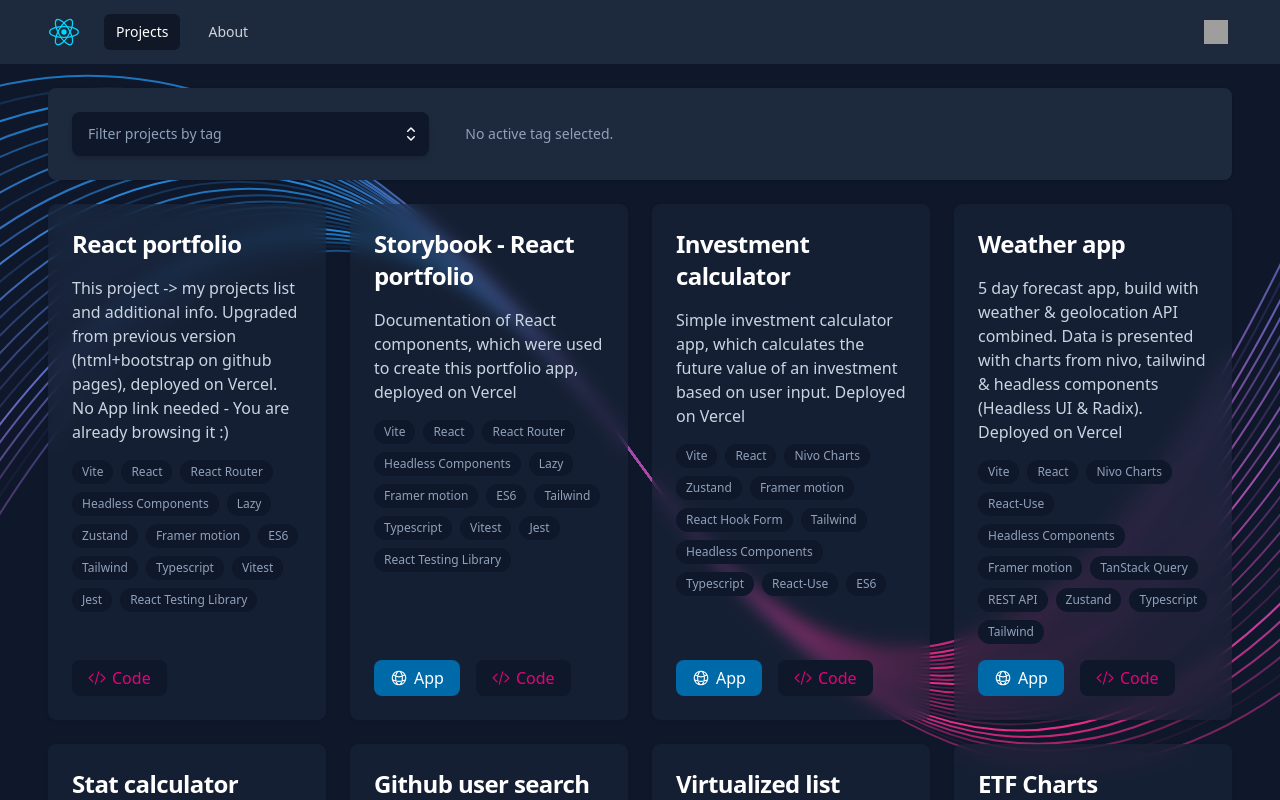
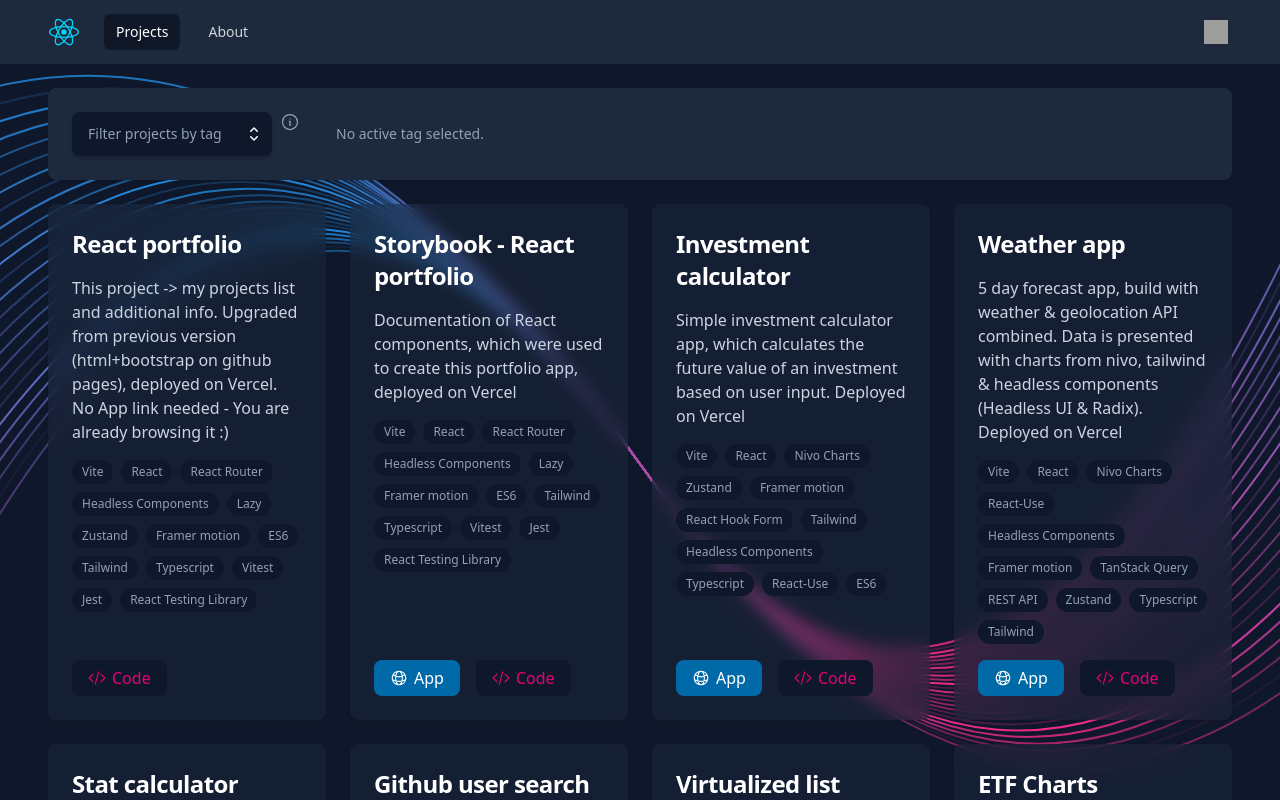
Before and after one commit to xanoosh/portfolio-react, a React (Vite) app: page / in a window 1280 px wide. Shown: the top 800 px of the page. Built offline with nearby package versions, Linux system fonts and the light colour scheme; grey boxes are pictures that could not be loaded.

Commit message:
setting projectfilter with component separation

```diff
--- a/src/components/ProjectFilter/ProjectFilter.tsx
+++ b/src/components/ProjectFilter/ProjectFilter.tsx
@@ -1,137 +1,24 @@
-import {
-  ListboxButton,
-  ListboxOption,
-  Listbox,
-  ListboxOptions,
-} from '@headlessui/react';
-import { CheckIcon, ChevronUpDownIcon } from '@heroicons/react/20/solid';
-import Badge from '../Badge/Badge';
-import { ProjectFilterProps } from '../../interfaces';
-import { AnimatePresence, motion } from 'framer-motion';
-import TooltipComponent from '../TooltipComponent/TooltipComponent';
+import { motion } from 'framer-motion';
+import ProjectFilterSelect from './ProjectFilterSelect/ProjectFilterSelect';
+import ProjectFilterTooltip from './ProjectFilterTooltip/ProjectFilterTooltip';
+import ProjectFilterBadges from './ProjectFilterBadges/ProjectFilterBadges';
 
-export default function ProjectFilter({
-  badges,
-  activeBadges,
-  setActiveBadges,
-  handleBadgeClick,
-}: ProjectFilterProps) {
+export default function ProjectFilter() {
   return (
     <motion.div
       initial={{ opacity: 0 }}
       animate={{ opacity: 1 }}
       transition={{ duration: 0.2 }}
       aria-label="project-filter-component"
-      className="w-full grid grid-cols-1 sm:grid-cols-2 md:grid-cols-6 gap-4 md:gap-8 p-6 rounded-lg shadow bg-slate-800"
+      className="w-full flex flex-wrap gap-4 md:gap-8 p-6 rounded-lg shadow bg-slate-800"
     >
-      {/* Select */}
-      <Listbox value={activeBadges} onChange={setActiveBadges} multiple>
-        <div className="md:col-span-2 relative">
-          <TooltipComponent
-            title="Filter projects by:"
-            content={
-              <ul className="list-square pl-5.5 space-y-2.5">
-                <li>
-                  <strong>Selecting tags</strong> from this list
-                </li>
-                <li>
-                  Clicking
-                  <Badge
-                    text="inactive badge"
-                    variant="main"
-                    additionalClasses="inline-block transform scale-90 mx-0.5 w-26 text-center border border-slate-700"
-                  />
-                  - <strong>adds tag</strong> to the tag list
-                </li>
-                <li>
-                  Clicking
-                  <Badge
-                    text="active badge"
-                    variant="pink"
-                    additionalClasses="inline-block transform scale-90 mx-0.5 opacity-80 sm:w-auto !w-26 text-center"
-                  />
-                  - <strong>removes tag</strong> from the list
-                </li>
-              </ul>
-            }
-          >
-            <ListboxButton
-              id="listbox-button"
-              className="transition-bg duration-300 ease-in-out relative w-full cursor-default rounded-lg bg-slate-900 py-3 px-4 text-left shadow-md focus:outline-none focus:ring-2 focus:ring-sky-700 focus:ring-offset-4 focus:ring-offset-slate-800 sm:text-sm"
-            >
-              <span className="block truncate text-slate-400">
-                Filter projects by tag
-              </span>
-              <span className="pointer-events-none absolute inset-y-0 right-0 flex items-center pr-2">
-                <ChevronUpDownIcon
-                  className="h-5 w-5 text-white"
-                  aria-hidden="true"
-                />
-              </span>
-            </ListboxButton>
-          </TooltipComponent>
-          <ListboxOptions
-            modal={false}
-            className="absolute z-10 mt-2 max-h-60 top-11 left-0 right-0 overflow-auto rounded-md bg-slate-900 text-base shadow-lg ring-1 ring-black/5 focus:outline-none sm:text-sm"
-          >
-            {badges.map((tag, i) => (
-              <ListboxOption
-                key={i}
-                value={tag}
-                className={`relative cursor-default select-none py-3 pl-10 pr-4 text-slate-300 hover:bg-sky-700 hover:text-white focus:outline-none data-focus:bg-sky-700 data-focus:text-white data-selected:text-pink-600 data-focus:data-selected:text-white hover:data-selected:text-white`}
-              >
-                <>
-                  <span
-                    className={`block truncate ${
-                      activeBadges.includes(tag) ? 'font-medium' : 'font-normal'
-                    }`}
-                  >
-                    {tag}
-                  </span>
-                  {activeBadges.includes(tag) ? (
-                    <span className="absolute inset-y-0 left-0 flex items-center pl-3">
-                      <CheckIcon className="h-5 w-5" aria-hidden="true" />
-                    </span>
-                  ) : null}
-                </>
-              </ListboxOption>
-            ))}
-          </ListboxOptions>
-        </div>
-      </Listbox>
+      <div className="flex gap-2">
+        <ProjectFilterSelect />
+        <ProjectFilterTooltip />
+      </div>
       {/* tagList: */}
-      <div className="flex gap-4 items-center flex-wrap md:col-span-4">
-        {activeBadges.length === 0 ? (
-          <p className="text-slate-400 text-sm pl-1">No active tag selected.</p>
-        ) : null}
-        {activeBadges.length > 0 ? (
-          <AnimatePresence>
-            {activeBadges.map((activeBadge, i) =>
-              activeBadge ? (
-                <motion.div
-                  initial={{ x: -5, opacity: 0 }}
-                  animate={{ x: 0, opacity: 1 }}
-                  exit={{
-                    x: -5,
-                    opacity: 0,
-                  }}
-                  transition={{
-                    duration: 0.2,
-                    type: 'tween',
-                  }}
-                  key={i}
-                >
-                  <Badge
-                    text={activeBadge}
-                    variant="pink"
-                    size="sm"
-                    handleRemove={() => handleBadgeClick(activeBadge)}
-                  />
-                </motion.div>
-              ) : null
-            )}
-          </AnimatePresence>
-        ) : null}
+      <div className="flex gap-4 items-center flex-wrap">
+        <ProjectFilterBadges />
       </div>
     </motion.div>
   );
--- a/src/components/ProjectFilter/ProjectFilterSelect/ProjectFilterSelect.tsx
+++ b/src/components/ProjectFilter/ProjectFilterSelect/ProjectFilterSelect.tsx
@@ -15,7 +15,7 @@
       <div className="min-w-50 relative">
         <ListboxButton
           id="listbox-button"
-          className="w-full transition-bg duration-300 ease-in-out cursor-default rounded-lg bg-slate-900 py-3 px-4 text-left shadow-md focus:outline-none focus:ring-2 focus:ring-sky-700 focus:ring-offset-4 focus:ring-offset-slate-800 sm:text-sm"
+          className="w-full transition-bg duration-300 ease-in-out cursor-default rounded-lg bg-slate-900 py-3 px-4 text-left shadow-md focus:outline-none focus:ring-2 focus:ring-sky-700 focus:ring-offset-4 focus:ring-offset-slate-800 text-sm"
         >
           <span className="block truncate text-slate-400">
             Filter projects by tag
--- a/src/components/ProjectFilter/ProjectFilterTooltip/ProjectFilterTooltip.tsx
+++ b/src/components/ProjectFilter/ProjectFilterTooltip/ProjectFilterTooltip.tsx
@@ -32,10 +32,12 @@
         </ul>
       }
     >
-      <InformationCircleIcon
-        tabIndex={0}
-        className="transition-bg duration-300 ease-in-out w-5 h-5 rounded-full text-slate-400 hover:text-slate-300 focus:outline-none focus:ring-2 focus:ring-offset-slate-800 focus:ring-offset-2 focus:ring-slate-300 focus:text-slate-300"
-      />
+      <div>
+        <InformationCircleIcon
+          tabIndex={0}
+          className="transition-bg duration-300 ease-in-out w-5 h-5 rounded-full text-slate-400 hover:text-slate-300 focus:outline-none focus:ring-2 focus:ring-offset-slate-800 focus:ring-offset-2 focus:ring-slate-300 focus:text-slate-300"
+        />
+      </div>
     </TooltipComponent>
   );
 }
```
Also changed, not shown: src/interfaces.ts (+6 -6 lines).
